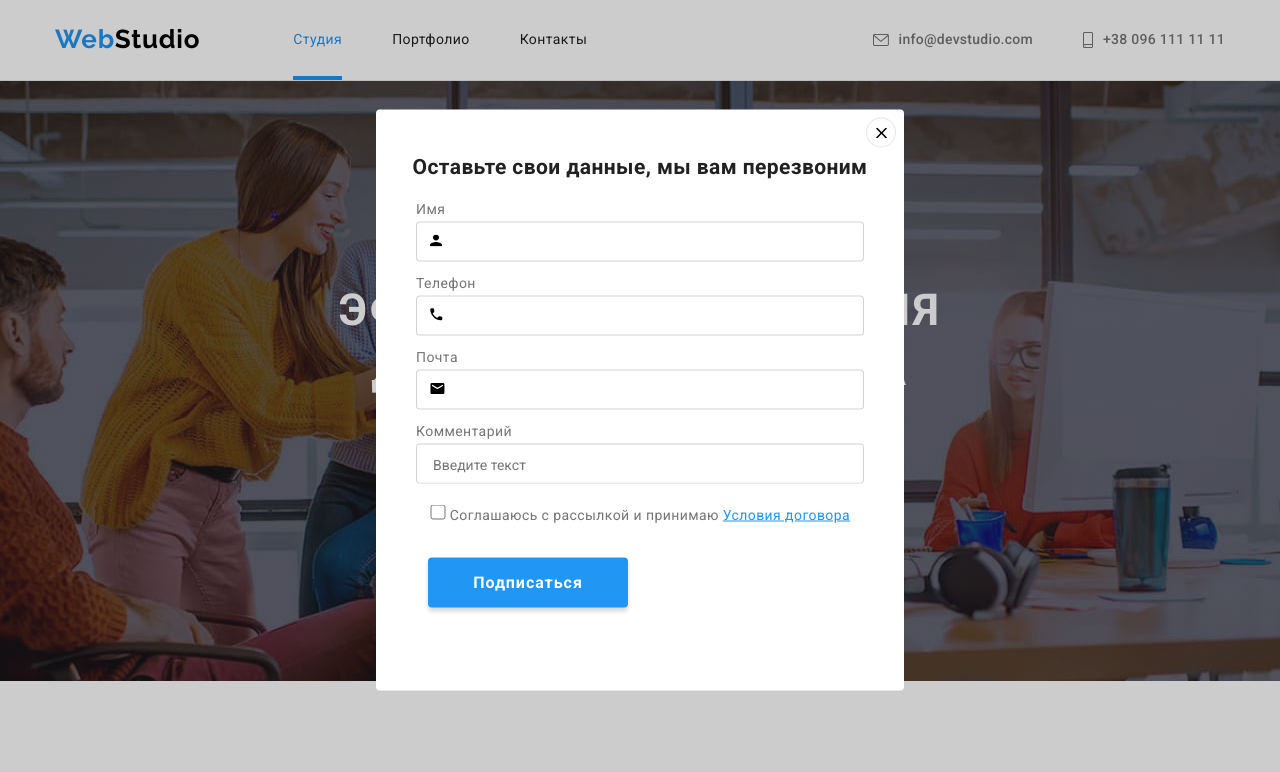
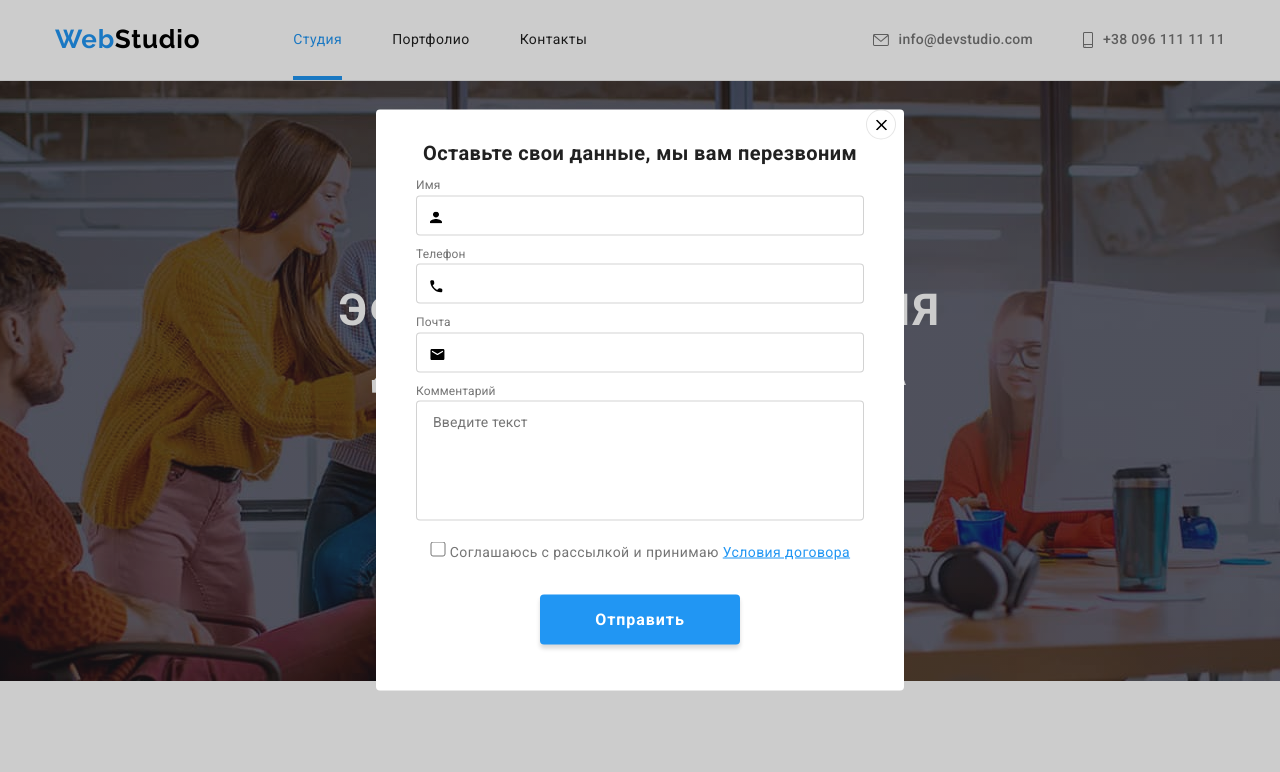
Before and after one commit to dmytro1598/goit-markup-hw-06, a plain HTML site: page index.html in a window 1280 px wide. Both pictures are taken after a click on the button "Заказать услугу". Shown: the top 772 px of the page. Drawn offline with nearby package versions, Linux system fonts and the light colour scheme.

Commit message:
Продолжаю оформлять модалку

```diff
--- a/css/styles.css
+++ b/css/styles.css
@@ -661,7 +661,6 @@ address {
   justify-content: center;
   align-items: center;
   position: absolute;
-  top: 8px;
   right: 8px;
   width: 30px;
   height: 30px;
@@ -679,14 +678,14 @@ address {
   height: 11px;
 }
 .modal-form {
-  margin: 12px 40px 0px 40px;
+  margin: 10px 40px 0px 40px;
 }
 .form-field {
   display: flex;
   flex-direction: column;
 }
 .form-field + .form-field {
-  margin-top: 10px;
+  margin-top: 8px;
 }
 .input-modal {
   border: 1px solid rgba(33, 33, 33, 0.2);
@@ -696,23 +695,31 @@ address {
   padding-left: 42px;
   outline: none;
   position: relative;
+  cursor: pointer;
+  letter-spacing: 0.01em;
 }
 .input-modal:focus,
 .input-modal:hover {
   border-color: var(--accent-color);
 }
-.form-field:focus .icon-modal,
+.form-field:focus-within .icon-modal,
 .form-field:hover .icon-modal {
   fill: var(--accent-color);
 }
 .label-modal {
   color: var(--second-text-color);
+  letter-spacing: 0.01em;
+  font-size: 12px;
 }
 .textarea-modal {
   padding: 12px 16px;
+  height: 120px;
 }
 .title-modal {
-  margin-top: 40px;
+  margin-top: 32px;
+  font-weight: bold;
+  font-size: 20px;
+  line-height: 1.15;
   text-align: center;
 }
 textarea {
@@ -722,6 +729,9 @@ textarea {
   text-align: center;
   margin-bottom: 30px;
   margin-top: 20px;
+}
+.modal-form {
+  position: relative;
 }
 .btn-modal {
   font-weight: bold;
@@ -735,13 +745,16 @@ textarea {
   color: #ffffff;
   width: 200px;
   height: 50px;
-  margin-left: 12px;
+  margin-left: 124px;
   background: var(--accent-color);
   box-shadow: 0px 4px 4px rgba(0, 0, 0, 0.15);
   border-radius: 4px;
   border: none;
   cursor: pointer;
   position: absolute;
+}
+.modal-form > .btn-modal {
+  align-items: center;
 }
 .icon-modal {
   position: absolute;
--- a/index.html
+++ b/index.html
@@ -438,7 +438,7 @@
                         <a href="" class="link-policy-modal">Условия договора</a>
                     </label>
                 </div>
-                <button class="btn-modal" type="submit">Подписаться</button>
+                <button class="btn-modal" type="submit">Отправить</button>
             </form>
         </div>
     </div>
```
